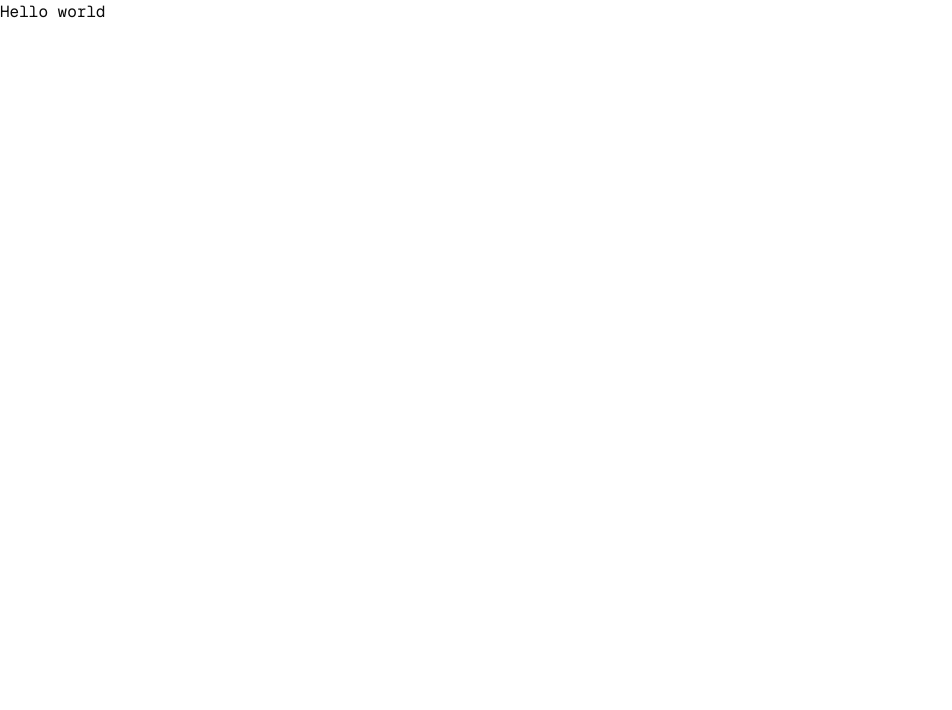
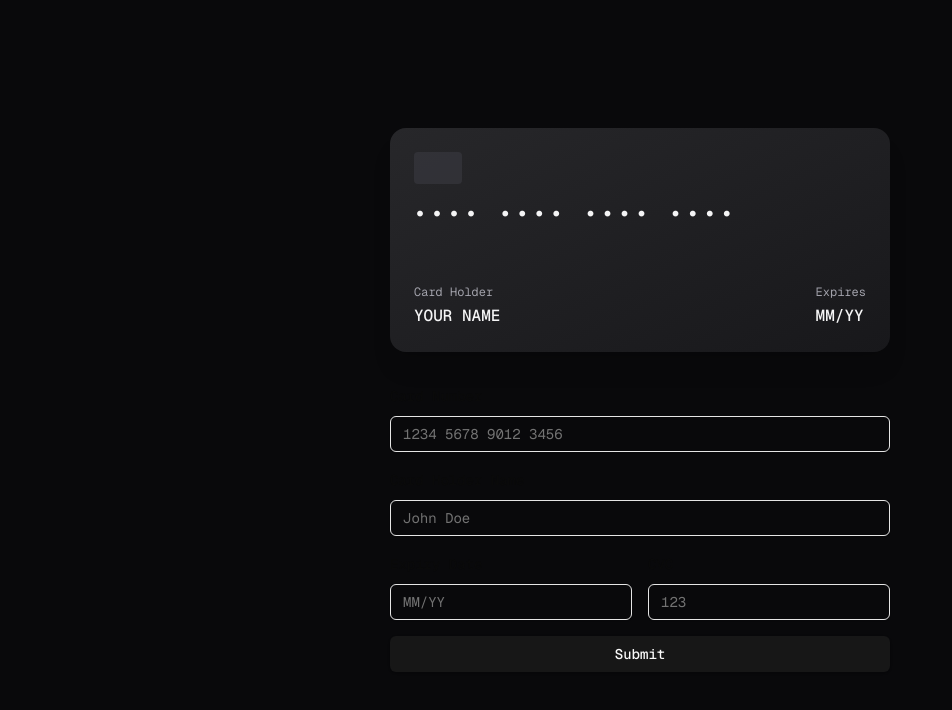
Before and after one commit to emre-turan/credit-card-form, a Next.js app: page / in a window 1280 px wide. Shown: the top 710 px of the page, without its empty margins (0-952 px from the left). Built offline with nearby package versions, Linux system fonts and the light colour scheme.

Commit message:
Add credit card form with motion and form validation

```diff
--- a/package.json
+++ b/package.json
@@ -15,6 +15,7 @@
     "class-variance-authority": "^0.7.1",
     "clsx": "^2.1.1",
     "lucide-react": "^0.475.0",
+    "motion": "^12.4.6",
     "next": "15.1.7",
     "react": "^19.0.0",
     "react-dom": "^19.0.0",
--- a/src/app/layout.tsx
+++ b/src/app/layout.tsx
@@ -9,8 +9,8 @@ const geistMono = Geist_Mono({
 });
 
 export const metadata: Metadata = {
-  title: "Create Next App",
-  description: "Generated by create next app",
+  title: "Credit Card Form",
+  description: "Interactive credit card form with animations",
 };
 
 export default function RootLayout({
@@ -20,9 +20,7 @@ export default function RootLayout({
 }>) {
   return (
     <html lang="en">
-      <body className={cn(geistMono.className, "antialiased min-h-screen")}>
-        {children}
-      </body>
+      <body className={cn(geistMono.className, "antialiased")}>{children}</body>
     </html>
   );
 }
--- a/src/app/page.tsx
+++ b/src/app/page.tsx
@@ -1,3 +1,9 @@
+import { CreditCardForm } from "@/components/credit-card-form";
+
 export default function Home() {
-  return <div>Hello world</div>;
+  return (
+    <div className=" bg-zinc-950 flex items-center justify-center p-4 min-h-screen">
+      <CreditCardForm />
+    </div>
+  );
 }
--- /dev/null
+++ b/src/components/card-form.tsx
@@ -0,0 +1,151 @@
+"use client";
+import type { UseFormReturn } from "react-hook-form";
+import {
+  Form,
+  FormControl,
+  FormField,
+  FormItem,
+  FormLabel,
+  FormMessage,
+} from "@/components/ui/form";
+import { Input } from "@/components/ui/input";
+import { Button } from "@/components/ui/button";
+import type { CardFormValues } from "@/lib/schema";
+
+interface CardFormProps {
+  form: UseFormReturn<CardFormValues>;
+  onInputFocus: (field: string) => void;
+}
+
+export function CardForm({ form, onInputFocus }: CardFormProps) {
+  const { setValue } = form;
+
+  const formatCardNumber = (value: string) => {
+    const cleaned = value.replace(/\D/g, "");
+    const formatted =
+      cleaned
+        .match(/.{1,4}/g)
+        ?.join(" ")
+        .substr(0, 19) || "";
+    return formatted;
+  };
+
+  const formatExpiry = (value: string) => {
+    const cleaned = value.replace(/\D/g, "");
+    if (cleaned.length >= 2) {
+      const month = cleaned.substring(0, 2);
+      const year = cleaned.substring(2, 4);
+      if (Number.parseInt(month) > 12) {
+        return "12/" + year;
+      }
+      return month + (cleaned.length > 2 ? "/" + year : "");
+    }
+    return cleaned;
+  };
+
+  const onSubmit = (data: CardFormValues) => {
+    console.log("Form submitted:", data);
+    // Handle form submission
+  };
+
+  return (
+    <Form {...form}>
+      <form onSubmit={form.handleSubmit(onSubmit)} className="space-y-4">
+        <FormField
+          control={form.control}
+          name="number"
+          render={({ field }) => (
+            <FormItem>
+              <FormLabel>Card Number</FormLabel>
+              <FormControl>
+                <Input
+                  placeholder="1234 5678 9012 3456"
+                  {...field}
+                  onChange={(e) => {
+                    const formatted = formatCardNumber(e.target.value);
+                    field.onChange(formatted);
+                  }}
+                  onFocus={() => onInputFocus("number")}
+                  maxLength={19}
+                />
+              </FormControl>
+              <FormMessage />
+            </FormItem>
+          )}
+        />
+
+        <FormField
+          control={form.control}
+          name="name"
+          render={({ field }) => (
+            <FormItem>
+              <FormLabel>Card Holder Name</FormLabel>
+              <FormControl>
+                <Input
+                  placeholder="John Doe"
+                  {...field}
+                  onFocus={() => onInputFocus("name")}
+                />
+              </FormControl>
+              <FormMessage />
+            </FormItem>
+          )}
+        />
+
+        <div className="grid grid-cols-2 gap-4">
+          <FormField
+            control={form.control}
+            name="expiry"
+            render={({ field }) => (
+              <FormItem>
+                <FormLabel>Expiry Date</FormLabel>
+                <FormControl>
+                  <Input
+                    placeholder="MM/YY"
+                    {...field}
+                    onChange={(e) => {
+                      const formatted = formatExpiry(e.target.value);
+                      field.onChange(formatted);
+                    }}
+                    onFocus={() => onInputFocus("expiry")}
+                    maxLength={5}
+                  />
+                </FormControl>
+                <FormMessage />
+              </FormItem>
+            )}
+          />
+
+          <FormField
+            control={form.control}
+            name="cvc"
+            render={({ field }) => (
+              <FormItem>
+                <FormLabel>CVC</FormLabel>
+                <FormControl>
+                  <Input
+                    placeholder="123"
+                    {...field}
+                    onChange={(e) => {
+                      const value = e.target.value
+                        .replace(/\D/g, "")
+                        .substr(0, 3);
+                      field.onChange(value);
+                    }}
+                    onFocus={() => onInputFocus("cvc")}
+                    maxLength={3}
+                  />
+                </FormControl>
+                <FormMessage />
+              </FormItem>
+            )}
+          />
+        </div>
+
+        <Button type="submit" className="w-full">
+          Submit
+        </Button>
+      </form>
+    </Form>
+  );
+}
--- /dev/null
+++ b/src/components/card.tsx
@@ -0,0 +1,70 @@
+"use client";
+
+import { motion } from "framer-motion";
+import type { CardFormValues } from "@/lib/schema";
+import { cn } from "@/lib/utils";
+
+interface CardProps {
+  isFlipped: boolean;
+  cardData: Partial<CardFormValues>;
+}
+
+export function Card({ isFlipped, cardData }: CardProps) {
+  return (
+    <div className="relative w-full h-56 [perspective:1000px]">
+      <motion.div
+        initial={false}
+        animate={{ rotateY: isFlipped ? 180 : 0 }}
+        transition={{ duration: 0.6 }}
+        className={cn(
+          "absolute inset-0 rounded-2xl p-6",
+          "[transform-style:preserve-3d] [backface-visibility:hidden]"
+        )}
+      >
+        {/* Front of card */}
+        <div className="absolute inset-0 rounded-2xl bg-gradient-to-br from-zinc-800 to-zinc-900 text-zinc-100 p-6 shadow-xl">
+          <div className="h-full flex flex-col justify-between">
+            <div className="space-y-4">
+              <div className="w-12 h-8 rounded bg-zinc-700/50" />
+              <div className="text-xl tracking-[0.25em] font-mono">
+                {cardData.number || "•••• •••• •••• ••••"}
+              </div>
+            </div>
+            <div className="flex justify-between items-end">
+              <div className="space-y-1">
+                <p className="text-xs text-zinc-400">Card Holder</p>
+                <p className="font-medium uppercase">
+                  {cardData.name || "Your Name"}
+                </p>
+              </div>
+              <div className="space-y-1">
+                <p className="text-xs text-zinc-400">Expires</p>
+                <p className="font-medium">{cardData.expiry || "MM/YY"}</p>
+              </div>
+            </div>
+          </div>
+        </div>
+      </motion.div>
+
+      {/* Back of card */}
+      <motion.div
+        initial={false}
+        animate={{ rotateY: isFlipped ? 0 : -180 }}
+        transition={{ duration: 0.6 }}
+        className={cn(
+          "absolute inset-0 rounded-2xl [transform-style:preserve-3d] [backface-visibility:hidden]",
+          "[transform:rotateY(180deg)]"
+        )}
+      >
+        <div className="absolute inset-0 rounded-2xl bg-gradient-to-br from-zinc-800 to-zinc-900 text-zinc-100 shadow-xl">
+          <div className="h-12 bg-zinc-800 mt-8" />
+          <div className="px-6 mt-4">
+            <div className="h-8 bg-zinc-700/50 flex items-center justify-end px-4">
+              <p className="font-medium">{cardData.cvc || "•••"}</p>
+            </div>
+          </div>
+        </div>
+      </motion.div>
+    </div>
+  );
+}
--- /dev/null
+++ b/src/components/credit-card-form.tsx
@@ -0,0 +1,41 @@
+"use client";
+
+import { useState } from "react";
+import { AnimatePresence } from "framer-motion";
+import { useForm } from "react-hook-form";
+import { zodResolver } from "@hookform/resolvers/zod";
+import { Card } from "@/components/card";
+import { CardForm } from "@/components/card-form";
+import { type CardFormValues, cardSchema } from "@/lib/schema";
+
+export function CreditCardForm() {
+  const [isFlipped, setIsFlipped] = useState(false);
+
+  const form = useForm<CardFormValues>({
+    resolver: zodResolver(cardSchema),
+    defaultValues: {
+      number: "",
+      name: "",
+      expiry: "",
+      cvc: "",
+    },
+  });
+
+  const { watch } = form;
+  const cardData = watch();
+
+  const handleInputFocus = (field: string) => {
+    setIsFlipped(field === "cvc");
+  };
+
+  return (
+    <div className="w-full max-w-[500px] space-y-8">
+      <div className="relative h-56">
+        <AnimatePresence initial={false}>
+          <Card isFlipped={isFlipped} cardData={cardData} />
+        </AnimatePresence>
+      </div>
+      <CardForm form={form} onInputFocus={handleInputFocus} />
+    </div>
+  );
+}
--- /dev/null
+++ b/src/components/ui/input.tsx
@@ -0,0 +1,22 @@
+import * as React from "react"
+
+import { cn } from "@/lib/utils"
+
+const Input = React.forwardRef<HTMLInputElement, React.ComponentProps<"input">>(
+  ({ className, type, ...props }, ref) => {
+    return (
+      <input
+        type={type}
+        className={cn(
+          "flex h-9 w-full rounded-md border border-input bg-transparent px-3 py-1 text-base shadow-sm transition-colors file:border-0 file:bg-transparent file:text-sm file:font-medium file:text-foreground placeholder:text-muted-foreground focus-visible:outline-none focus-visible:ring-1 focus-visible:ring-ring disabled:cursor-not-allowed disabled:opacity-50 md:text-sm",
+          className
+        )}
+        ref={ref}
+        {...props}
+      />
+    )
+  }
+)
+Input.displayName = "Input"
+
+export { Input }
```
Also changed, not shown: 1 other file (tests, documents, lock files or other folders).
